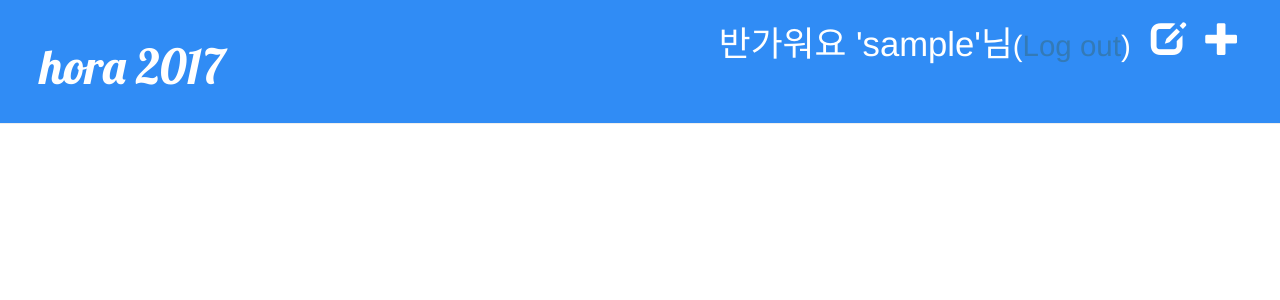
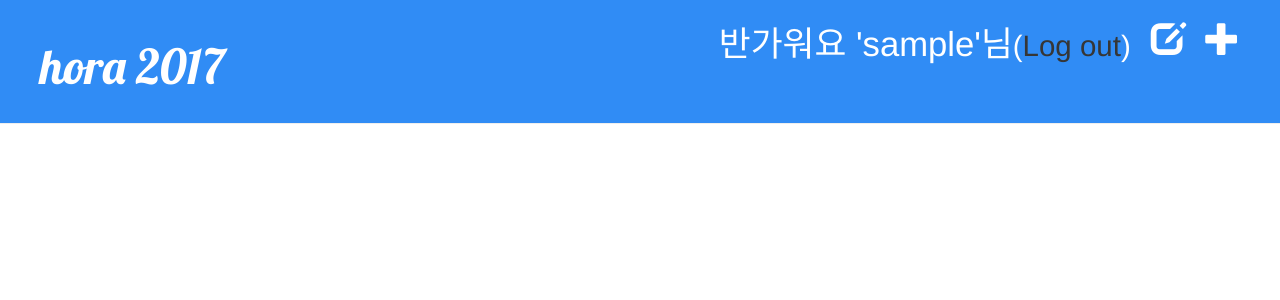
Before and after one commit to hora2017/newBlog, a Django app: a page that uses blog/templates/blog/base.html in a window 1280 px wide. Shown: the top 300 px of the page. Run offline with Django 3.2, Linux system fonts and the light colour scheme; the visitor is signed in with stand-in values (Sample User, id 1); data that the repository does not hold is empty; some libraries are stand-ins or nearby versions.

Commit message:
css 수정

```diff
--- a/blog/static/css/blog.css
+++ b/blog/static/css/blog.css
@@ -16,6 +16,10 @@
 
 h1, h2, h3, h4 {
     font-family: 'Lobster', 'Nanum Gothic';
+}
+
+a {
+    color: rgb(54, 54, 54);
 }
 
 .date {
```
